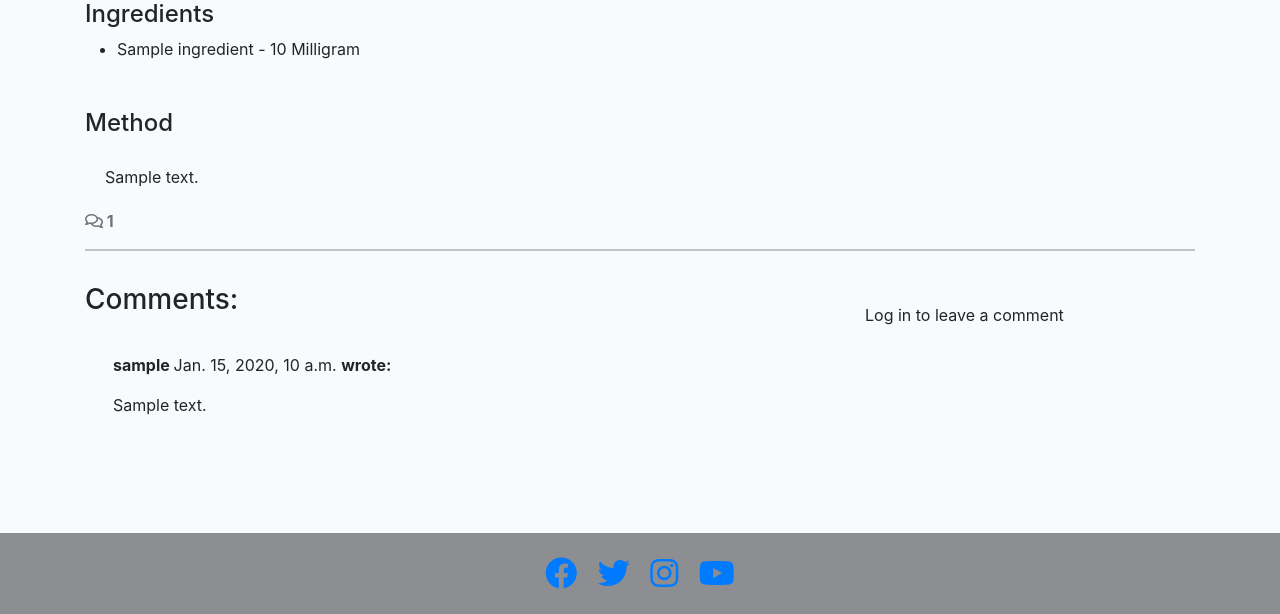
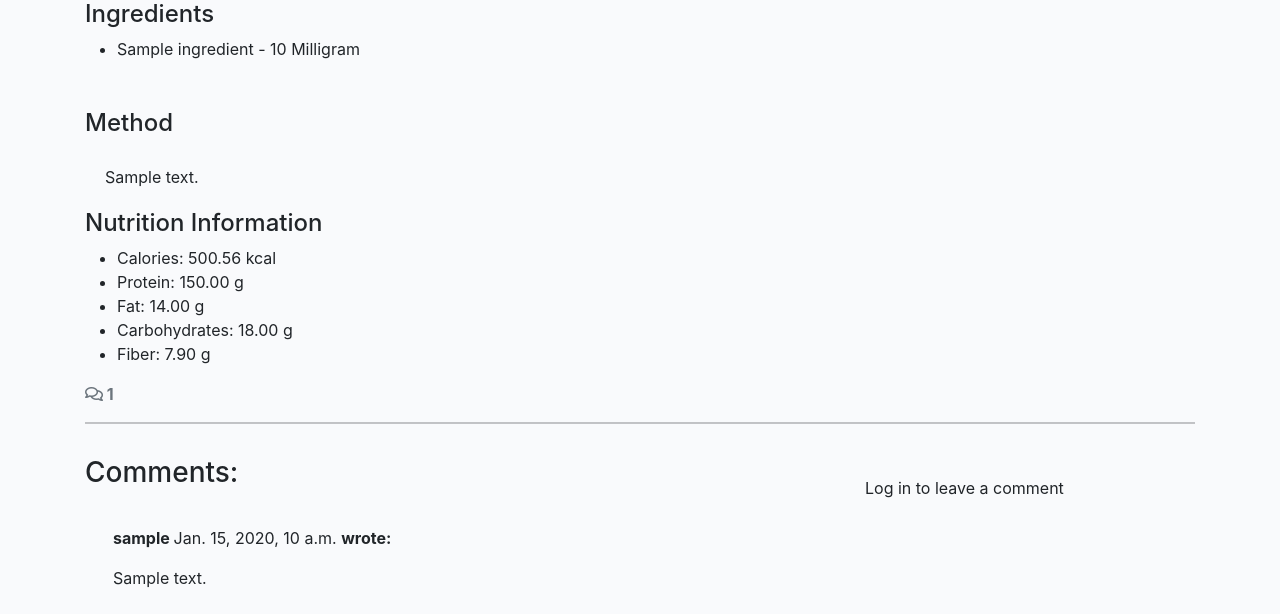
Before and after one commit to shivani-CI/Kibble-Kitchen, a Django app: page /1/ in a window 1280 px wide. Shown: the part 457-1071 px from the top of the page. Run offline with Django 4.2, Linux system fonts and the light colour scheme; tables that the repository leaves empty hold one stand-in row (values such as "Sample post"); some libraries are stand-ins or nearby versions.

Commit message:
Got nutrition api to work and styling updates for html

```diff
--- a/recipe/models.py
+++ b/recipe/models.py
@@ -102,9 +102,9 @@ class MealPlan(models.Model):
     updated_at = models.DateTimeField(auto_now=True)
 
     def meal_plan_length(self):
-        if self.end_date:
+        if self.end_date and self.start_date:
             return (self.end_date - self.start_date).days
-        return None
+        return 0
 
     def __str__(self):
         return f'{self.title} - ({self.start_date} - {self.end_date})'
--- a/recipe/templates/recipe/recipe_detail.html
+++ b/recipe/templates/recipe/recipe_detail.html
@@ -51,6 +51,18 @@
             <!-- TODO - should clean the recipe description prior to saving-->
             <p class="card-text">{{ recipe.description | safe }}</p>
         </div>
+
+        <div class="nutrition-info">
+            <h4>Nutrition Information</h4>
+            <ul>
+                <li>Calories: {{ calories| floatformat:2 }} kcal</li>
+                <li>Protein: {{ protein| floatformat:2 }} g</li>
+                <li>Fat: {{ fat| floatformat:2 }} g</li>
+                <li>Carbohydrates: {{ carbs| floatformat:2 }} g</li>
+                <li>Fiber: {{ fiber| floatformat:2 }} g</li>
+            </ul>
+        </div>
+
     </div>
 
     <!-- Fourth Container: Comments Section -->
--- /dev/null
+++ b/recipe/utils.py
@@ -0,0 +1,53 @@
+import requests
+import logging
+import sys
+import os
+sys.path.append(os.path.abspath('/workspace/Kibble-Kitchen'))
+import env
+
+logging.basicConfig(level=logging.INFO)
+NUTRIENTS_OF_INTEREST = ['calories', 'protein', 'fat', 'carbs', 'fiber']
+LABEL_RENAME_DICT = {
+    'calories': 'ENERC_KCAL',
+    'protein': 'PROCNT',
+    'fat': 'FAT',
+    'carbs': 'CHOCDF',
+    'fiber': 'FIBER'
+}
+
+def extract_nutrition_data(nutrition_info, nutrition_type):
+    try:
+        edamam_label = LABEL_RENAME_DICT[nutrition_type]
+        nutrition_amount = nutrition_info[edamam_label]['quantity']
+    except KeyError:
+        nutrition_amount = 0
+    return nutrition_amount
+
+def get_nutrition_info(recipe_title, recipe_ingredients):
+    """
+    Fetch nutrition information for a given ingredient with quantity/unit using Edamam's Nutrition API.
+    recipe_ingredients should be a list of ingredients with quantity and unit
+    """
+    app_id = os.getenv("EDAMAM_APP_ID")
+    app_key = os.getenv("EDAMAM_KEY_ID")
+    url = f'https://api.edamam.com/api/nutrition-details?app_id={app_id}&app_key={app_key}'
+    recipe_data = {
+        'title': recipe_title,
+        'ingr': recipe_ingredients
+    }
+
+    try:
+        response = requests.post(url, json=recipe_data)
+        response.raise_for_status()
+
+        nutrition_info = response.json().get('totalNutrients', {})
+        nutrition_output = {
+            nutrition_type: extract_nutrition_data(nutrition_info, nutrition_type)
+            for nutrition_type in NUTRIENTS_OF_INTEREST}
+        return nutrition_output
+
+    except requests.exceptions.RequestException as exc:
+        logging.error(f'Error getting nutrition info from edamam api: {exc}')
+        empty_dict = {
+            nutrition_type: 0 for nutrition_type in NUTRIENTS_OF_INTEREST}
+        return empty_dict
--- a/recipe/views.py
+++ b/recipe/views.py
@@ -8,6 +8,7 @@ from django.contrib.auth.forms import UserCreationForm
 from django.views.decorators.http import require_POST
 from django.core.paginator import Paginator
 from django.forms import formset_factory
+from .utils import get_nutrition_info
 from django.contrib import messages
 from django.db import transaction
 from django.views import generic
@@ -24,13 +25,29 @@ class RecipeList(generic.ListView):
     template_name = "recipe/browse_recipes.html"
     paginate_by = 6
 
+def get_recipe_nutrition_info(recipe):
+    """
+    Uncomment the above and comment the below when you want to get actual data
+    This is done to avoid monthly API limits
+    """
+    # recipe_ingredients = [
+    #     f'{recipe_ing.quantity}{recipe_ing.unit} {recipe_ing.ingredient.name}'
+    #     for recipe_ing in recipe.ingredients_in_recipe.all()]
+    # total_nutrition = get_nutrition_info(recipe.title, recipe_ingredients)
+    total_nutrition = {
+    'calories': 500.56462465465464,
+    'protein': 150,
+    'fat': 14,
+    'carbs': 18,
+    'fiber': 7.9
+    }
+    return total_nutrition
 
-def get_recipe_detail(request, recipe_pk):
+def handle_comments(request, recipe_instance):
     """
-    Get the recipe details for a particular recipe
+    Can handle comments for recipe instances
     """
-    recipe = get_object_or_404(Recipe, pk=recipe_pk)
-    comments = recipe.comments_on_recipe.all().order_by('-created_at')
+    comments = recipe_instance.comments_on_recipe.all().order_by('-created_at')
     comment_count = comments.filter(approved=True).count()
     comment_form = CommentForm()
 
@@ -51,11 +68,25 @@ def get_recipe_detail(request, recipe_pk):
                 'There was an error submitting your comment. Please try again.'
             )
 
+    comment_context = {
+        'comments': comments,
+        'comment_count': comment_count,
+        'comment_form': comment_form
+    }
+    return comment_context
+
+def get_recipe_detail(request, recipe_pk):
+    """
+    Display details of a recipe, including comments and aggregated nutritional information for the entire recipe.
+    """
+    recipe = get_object_or_404(Recipe, pk=recipe_pk)
+    total_nutrition = get_recipe_nutrition_info(recipe)
+    comment_context = handle_comments(request, recipe)
+
     context = {
         'recipe': recipe,
-        'comments': comments,
-        'comment_count': comment_count,
-        'comment_form': comment_form,
+        **total_nutrition,
+        **comment_context
     }
     return render(request, 'recipe/recipe_detail.html', context)
 
@@ -104,8 +135,11 @@ def create_or_update_recipe(request, recipe_pk=None):
                 return redirect('browse_recipes')
         else:
             # Print form errors for debugging
-            print('Recipe Form Errors:', recipe_form.errors)
-            print('Recipe Ingredient Formset Errors:', recipe_ing_form_set.errors)
+            messages.add_message(
+                    request, messages.ERROR,
+                    'Your recipe is not saved!', (recipe_form.errors, recipe_ing_form_set.errors)
+                )
+
 
     recipe_form = RecipeForm(instance=recipe)
     if is_update:
--- a/recipe_project/settings.py
+++ b/recipe_project/settings.py
@@ -25,8 +25,8 @@ TEMPLATES_DIR = os.path.join(BASE_DIR, 'templates')
 # See https://docs.djangoproject.com/en/4.2/howto/deployment/checklist/
 
 # SECURITY WARNING: don't run with debug turned on in production!
-DEBUG = False
-ALLOWED_HOSTS = ['8000-shivanici-kibblekitchen-fd23qziq6zu.ws.codeinstitute-ide.net','.herokuapp.com']
+DEBUG = True
+ALLOWED_HOSTS = ['8000-shivanici-kibblekitchen-fd23qziq6zu.ws.codeinstitute-ide.net','.herokuapp.com','api.edaman.com']
 
 # Application definition
 INSTALLED_APPS = [
--- a/static/js/recipes.js
+++ b/static/js/recipes.js
@@ -1,6 +1,6 @@
 const editButtons = document.getElementsByClassName("btn-edit");
 const recipeText = document.getElementById("id_description");
-const recipeForm = document.getElementById("RecipeForm");
+const recipeForm = document.getElementById("recipeForm");
 const submitButton = document.getElementById("submitButton");
 
 const deleteModal = new bootstrap.Modal(document.getElementById("deleteModal"));
```
Also changed, not shown: recipe/templates/recipe/add_recipe.html (+19 -0 lines), recipe/templates/recipe/browse_meal_plan.html (+12 -13 lines), recipe/templates/recipe/meal_plan_detail.html (+19 -9 lines), __init__.py (added), 1 other file.
